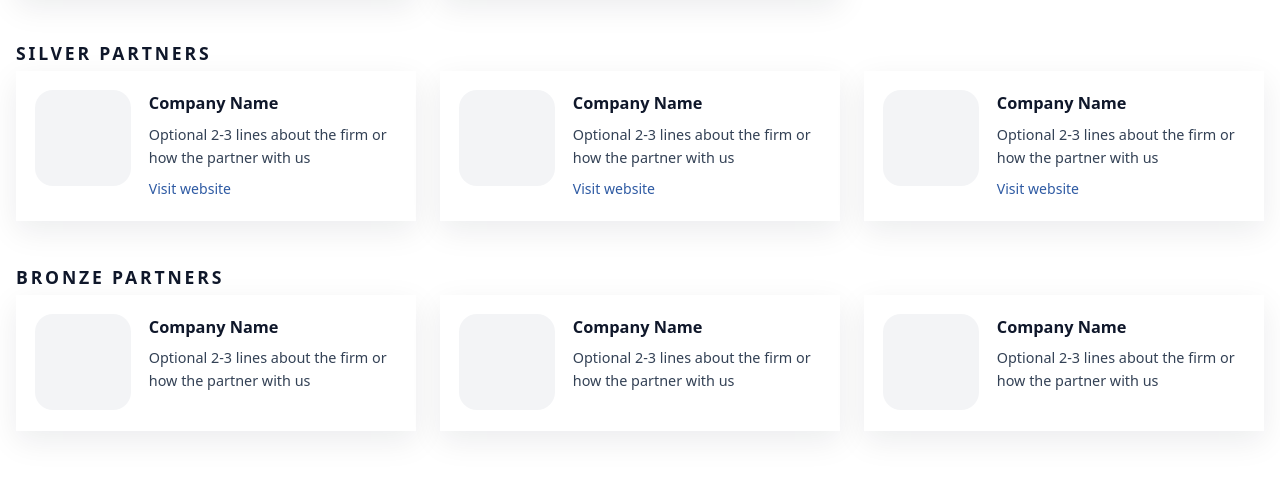
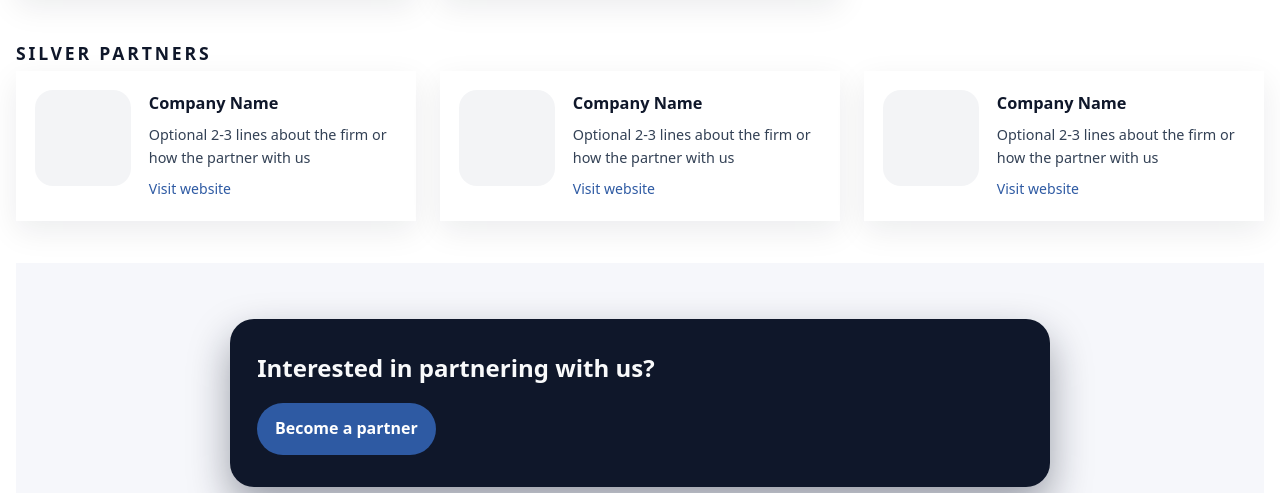
Before and after one commit to aramokree25-arch/md, a plain HTML site: page partners.html in a window 1280 px wide. Shown: the part 459-952 px from the top of the page. Drawn offline with Linux system fonts and the light colour scheme.

Commit message:
Update partners.html

```diff
--- a/partners.html
+++ b/partners.html
@@ -38,7 +38,6 @@
 
 
 
-  <!-- ===== Partners by tier ===== -->
   <section class="section">
     <div class="container">
       <header class="partners-tier-header">
@@ -49,7 +48,6 @@
         </p>
       </header>
 
-      <!-- Headline partners -->
       <section class="partner-tier">
         <h3 class="tier-title">Gold Partners</h3>
 
@@ -92,7 +90,6 @@
       </section>
 
 
-      <!-- Strategic partners -->
       <section class="partner-tier">
         <h3 class="tier-title">Silver Partners</h3>
 
@@ -144,52 +141,7 @@
         </div>
       </section>
 
-      <!-- Community & campus partners -->
-      <section class="partner-tier">
-        <h3 class="tier-title">Bronze Partners</h3>
 
-        <div class="partner-grid">
-          <article class="partner-card">
-            <div class="partner-logo is-placeholder">
-              <span></span>
-            </div>
-            <div class="partner-body">
-              <h4 class="partner-name">Company Name</h4>
-              <p class="partner-copy">
-                Optional 2-3 lines about the firm or how the partner with us
-              </p>
-            </div>
-          </article>
-
-          <article class="partner-card">
-            <div class="partner-logo is-placeholder">
-              <span></span>
-            </div>
-            <div class="partner-body">
-              <h4 class="partner-name">Company Name</h4>
-              <p class="partner-copy">
-                Optional 2-3 lines about the firm or how the partner with us
-              </p>
-            </div>
-          </article>
-
-          <article class="partner-card">
-            <div class="partner-logo is-placeholder">
-              <span></span>
-            </div>
-            <div class="partner-body">
-              <h4 class="partner-name">Company Name</h4>
-              <p class="partner-copy">
-                Optional 2-3 lines about the firm or how the partner with us
-              </p>
-            </div>
-          </article>
-        </div>
-      </section>
-    </div>
-  </section>
-
-  <!-- ===== Partnership call-to-action ===== -->
   <section class="section subtle">
     <div class="container">
       <div class="partner-callout">
@@ -248,7 +200,6 @@
     </div>
   </footer>
 
-  <!-- Font Awesome + footer script -->
   <link
     rel="stylesheet"
     href="https://cdnjs.cloudflare.com/ajax/libs/font-awesome/6.5.1/css/all.min.css"
```
